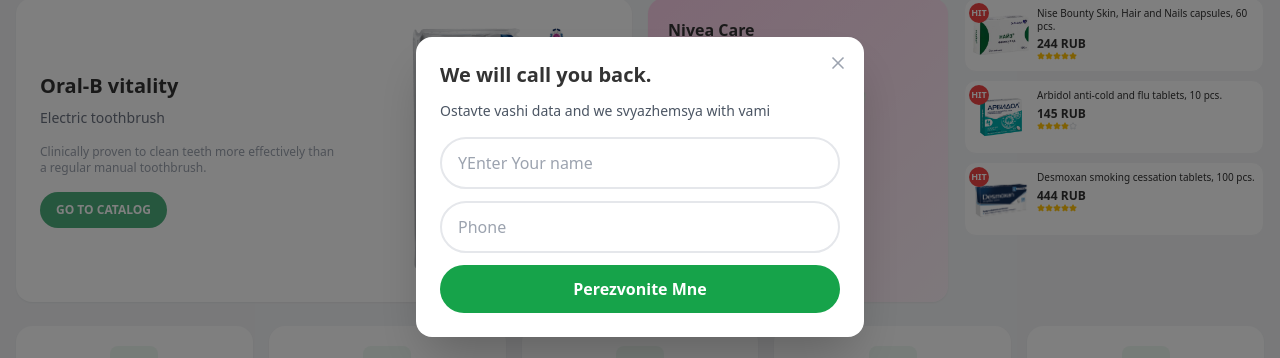
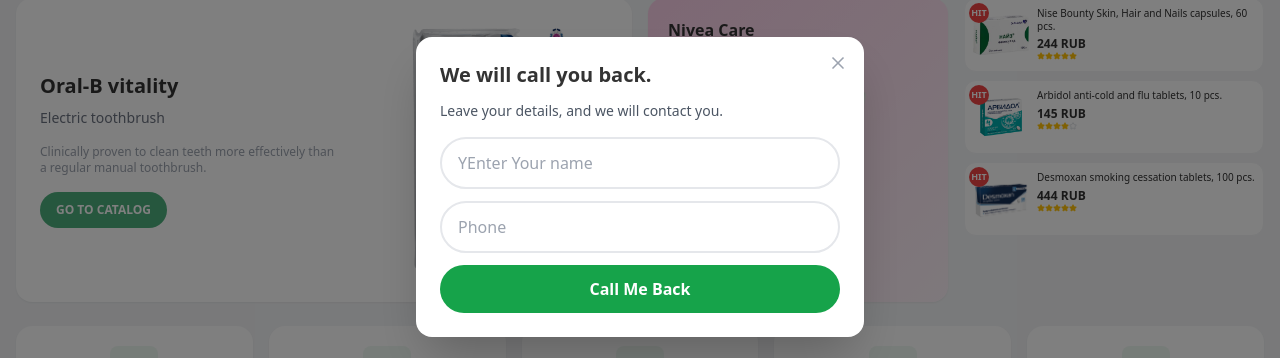
Before and after one commit to Vijayalaxmi008/online-pharmacy-Website, a React (Vite) app: page / in a window 1280 px wide. Both pictures are taken after a click on the button "REQUEST A CALL". Shown: the part 213-571 px from the top of the page. Built offline with nearby package versions, Linux system fonts and the light colour scheme.

Commit message:
Updated project

```diff
--- a/src/components/modals/CallbackModal.jsx
+++ b/src/components/modals/CallbackModal.jsx
@@ -17,14 +17,14 @@
         {sent ? (
           <div className="text-center py-8">
             <div className="text-5xl mb-4">✅</div>
-            <h2 className="text-2xl font-bold mb-2">Thank you for zayavku!</h2>
-            <p className="text-gray-500">We skoro svyazhemsya with vami</p>
+            <h2 className="text-2xl font-bold mb-2">Thank you for your application!</h2>
+            <p className="text-gray-500">We will contact you shortly.</p>
           </div>
         ) : (
           <>
             <h2 className="text-xl font-bold mb-3">{title}</h2>
             <p className="text-sm text-gray-600 mb-4">
-              Ostavte vashi data and we svyazhemsya with vami
+              Leave your details, and we will contact you.
             </p>
             <form onSubmit={submit} className="space-y-3">
               <input required type="text" placeholder="YEnter Your name" value={form.name}
@@ -34,7 +34,7 @@
                 onChange={e => setForm({...form, phone: e.target.value})}
                 className="w-full px-4 py-3 border-2 border-gray-200 rounded-full focus:border-green-600 focus:outline-none" />
               <button type="submit" className="w-full bg-green-600 text-white font-bold py-3 rounded-full hover:bg-green-700">
-                Perezvonite Mne
+                Call Me Back
               </button>
             </form>
           </>
```
